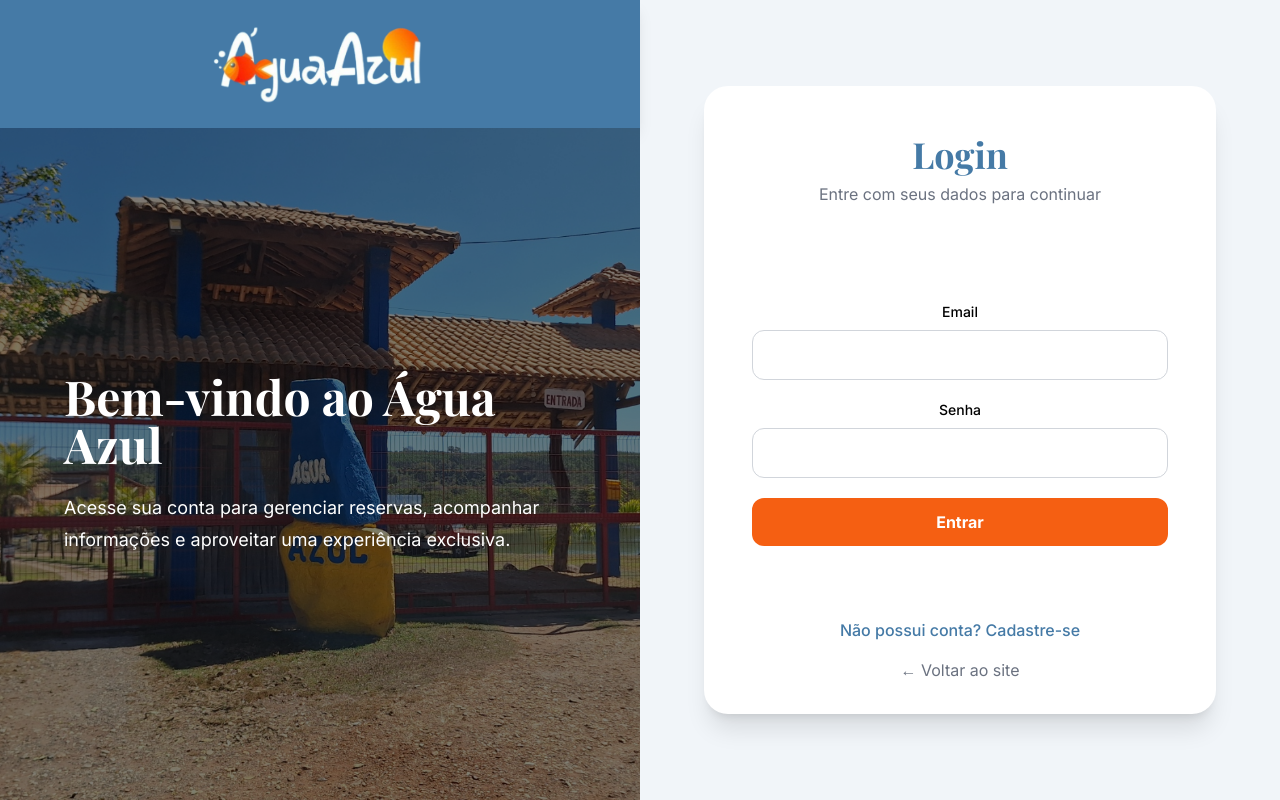
After one commit to Thiago270906/restauranteAguaAzul, a PHP site: page /app/views/auth/login.php in a window 1280 px wide. The commit adds this page. Run offline with PHP 8.4, Linux system fonts and the light colour scheme; some libraries are stand-ins or nearby versions.

Commit message:
Pagina de login com controller, service, e repositopry funcional

```diff
--- /dev/null
+++ b/app/views/auth/login.php
@@ -0,0 +1,185 @@
+<!DOCTYPE html>
+<html lang="pt-BR">
+
+<head>
+    <meta charset="UTF-8">
+    <meta name="viewport" content="width=device-width, initial-scale=1.0">
+    <title>Login - Água Azul</title>
+
+    <script src="https://cdn.tailwindcss.com"></script>
+
+    <link href="https://fonts.googleapis.com/css2?family=Inter:wght@300;400;500;700&display=swap" rel="stylesheet">
+
+    <link href="https://fonts.googleapis.com/css2?family=Playfair+Display:wght@600;700&display=swap" rel="stylesheet">
+
+    <style>
+        body {
+            font-family: 'Inter', sans-serif;
+        }
+    </style>
+</head>
+
+<body class="bg-slate-100 min-h-screen">
+
+    <div class="min-h-screen flex">
+
+        <!-- LADO ESQUERDO -->
+        <div class="hidden lg:flex lg:w-1/2 flex-col">
+
+            <!-- Faixa Azul -->
+            <div class="bg-[#457AA6] h-32 flex items-center justify-center shadow-lg">
+
+                <img
+                    src="/restauranteAguaAzul/public/assets/img/agua-logo.png"
+                    class="h-20"
+                    alt="Logo Água Azul">
+
+            </div>
+
+            <!-- Imagem -->
+            <div class="relative flex-1">
+
+                <img
+                    src="/restauranteAguaAzul/public/assets/img/20250812_123205.jpg"
+                    class="absolute inset-0 w-full h-full object-cover"
+                    alt="Restaurante">
+
+                <div class="absolute inset-0 bg-black/50"></div>
+
+                <div class="relative z-10 h-full flex flex-col justify-center px-16 text-white">
+
+                    <h1 class="font-['Playfair_Display'] text-5xl font-bold mb-6">
+                        Bem-vindo ao Água Azul
+                    </h1>
+
+                    <p class="text-lg leading-8 max-w-lg">
+                        Acesse sua conta para gerenciar reservas,
+                        acompanhar informações e aproveitar uma experiência exclusiva.
+                    </p>
+
+                </div>
+
+            </div>
+
+        </div>
+        <!-- FORMULÁRIO -->
+        <div class="w-full lg:w-1/2 flex items-center justify-center px-6">
+
+            <div class="bg-white w-full max-w-lg rounded-3xl shadow-xl overflow-hidden">
+
+                <div class="text-center mb-8">
+
+                    <div class="lg:hidden bg-[#457AA6] border-b-4 border-[#F55F12] py-6 flex justify-center">
+
+                        <img
+                            src="/restauranteAguaAzul/public/assets/img/agua-logo.png"
+                            class="h-20"
+                            alt="Logo Água Azul">
+
+                    </div>
+
+                    <!-- Conteúdo -->
+                    <div class="p-10 md:p-12">
+
+                        <div class="text-center">
+
+                            <h2 class="font-['Playfair_Display'] text-4xl font-bold text-[#457AA6]">
+                                Login
+                            </h2>
+
+                            <p class="text-gray-500 mt-2">
+                                Entre com seus dados para continuar
+                            </p>
+
+                        </div>
+
+                </div>
+
+                <?php if(isset($_SESSION['erro'])): ?>
+
+                    <div class="bg-red-100 border border-red-300 text-red-700 px-4 py-3 rounded-lg mb-5">
+
+                        <?= $_SESSION['erro']; ?>
+
+                    </div>
+
+                    <?php unset($_SESSION['erro']); ?>
+
+                <?php endif; ?>
+
+                <form
+                    action="index.php?acao=login"
+                    method="POST"
+                    class="space-y-5 px-10 py-2 md:p-12">
+
+                    <div>
+
+                        <label class="block text-sm font-medium mb-2">
+                            Email
+                        </label>
+
+                        <input
+                            type="email"
+                            name="email"
+                            required
+                            class="w-full border border-gray-300 rounded-xl px-4 py-3 focus:outline-none focus:border-[#457AA6]">
+
+                    </div>
+
+                    <div>
+
+                        <label class="block text-sm font-medium mb-2">
+                            Senha
+                        </label>
+
+                        <input
+                            type="password"
+                            name="senha"
+                            required
+                            class="w-full border border-gray-300 rounded-xl px-4 py-3 focus:outline-none focus:border-[#457AA6]">
+
+                    </div>
+
+                    <button
+                        type="submit"
+                        class="w-full bg-[#F55F12] hover:bg-[#d94d07] transition text-white py-3 rounded-xl font-semibold">
+
+                        Entrar
+
+                    </button>
+
+                </form>
+
+                <div class="text-center mt-6">
+
+                    <a
+                        href="index.php?acao=showRegister"
+                        class="text-[#457AA6] font-medium hover:underline">
+
+                        Não possui conta? Cadastre-se
+
+                    </a>
+
+                </div>
+
+                <div class="text-center mt-4">
+
+                    <a
+                        href="index.php"
+                        class="text-gray-500 hover:text-[#457AA6]">
+
+                        ← Voltar ao site
+
+                    </a>
+
+                </div>
+
+            </div>
+
+        </div>
+
+    </div>
+
+</body>
+
+</html>
--- a/app/views/home/index.php
+++ b/app/views/home/index.php
@@ -66,7 +66,7 @@
 
                 <!-- Login Desktop -->
                 <a
-                    href="#"
+                    href="index.php?action=showLogin"
                     class="hidden md:block bg-[#F55F12] border border-[#CC4500] text-white px-5 py-2 rounded-full font-medium hover:opacity-90 transition">
 
                     Login
```
Also changed, not shown: app/controllers/AuthController.php (added, +55 -0 lines), app/models/Usuario.php (added, +189 -0 lines), app/repositories/AuthRepository.php (added, +46 -0 lines), app/services/AuthService.php (added, +40 -0 lines), config/database.php (added, +43 -0 lines), public/index.php (+10 -0 lines).
